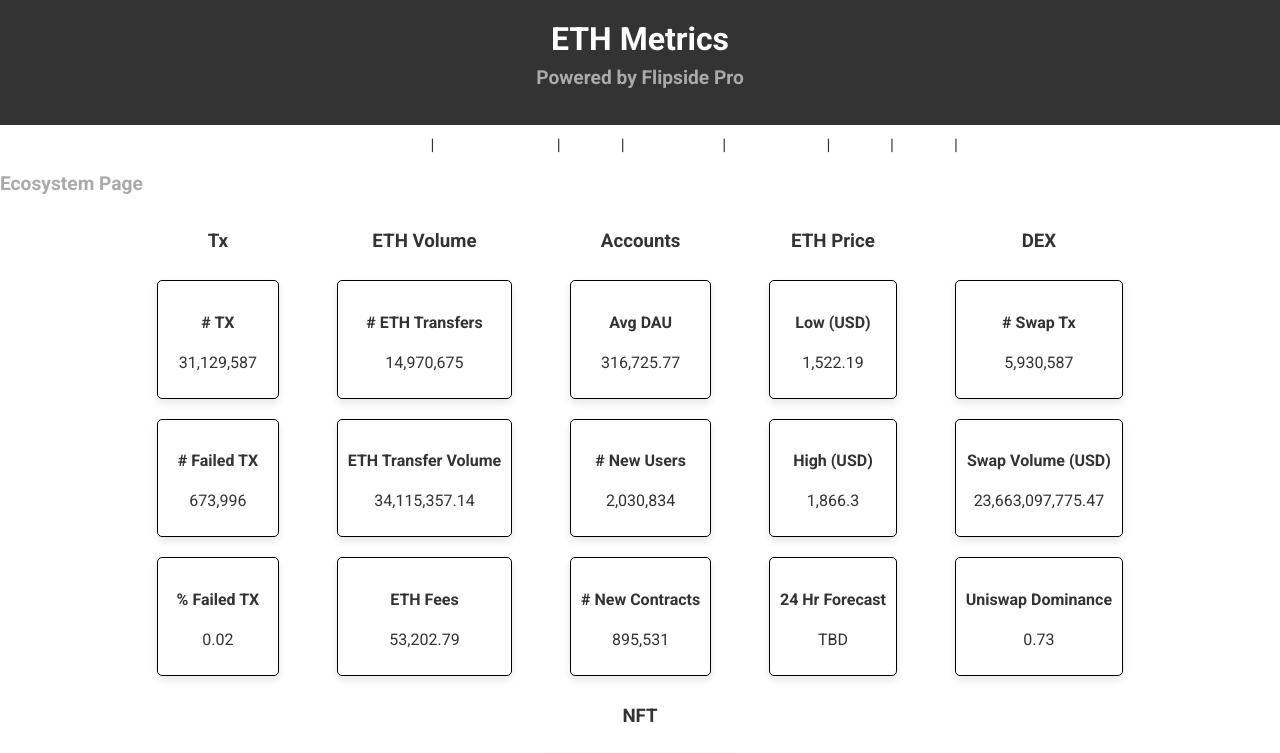
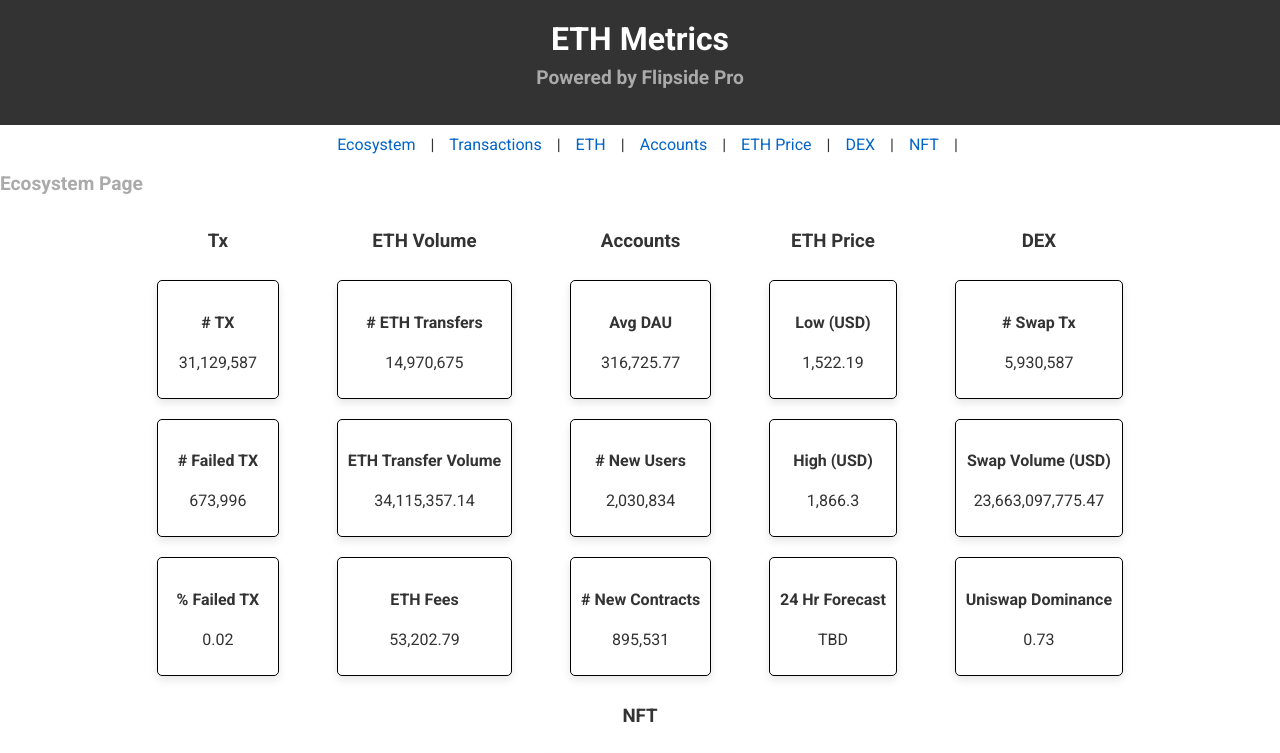
Before and after one commit to fsc-data-science/eth_metrics, a Svelte app: page / in a window 1280 px wide. Shown: the top 753 px of the page. Built offline with nearby package versions, Linux system fonts and the light colour scheme.

Commit message:
simplify nav/link colors and fix production colors

```diff
--- a/public/global.css
+++ b/public/global.css
@@ -31,19 +31,6 @@ h2 {
 	margin-top: 0.5rem;
 	font-size: 1.2rem;
 	color: #aaa;
-}
-
-a {
-	color: rgb(0,100,200);
-	text-decoration: none;
-}
-
-a:hover {
-	text-decoration: underline;
-}
-
-a:visited {
-	color: rgb(0,80,160);
 }
 
 label {
@@ -107,15 +94,11 @@ gap: 0px; /* space between links */
 }
 
 nav a {
-color: white;
+color: rgb(0,100,200);
 text-decoration: none;
 padding: 10px 15px;
 border-radius: 5px;
 transition: background-color 0.2s;
-}
-
-nav a:hover {
-background-color: rgba(255,255,255,0.1);
 }
 
     /* Default styles: Categories side by side, cards vertical */
```
